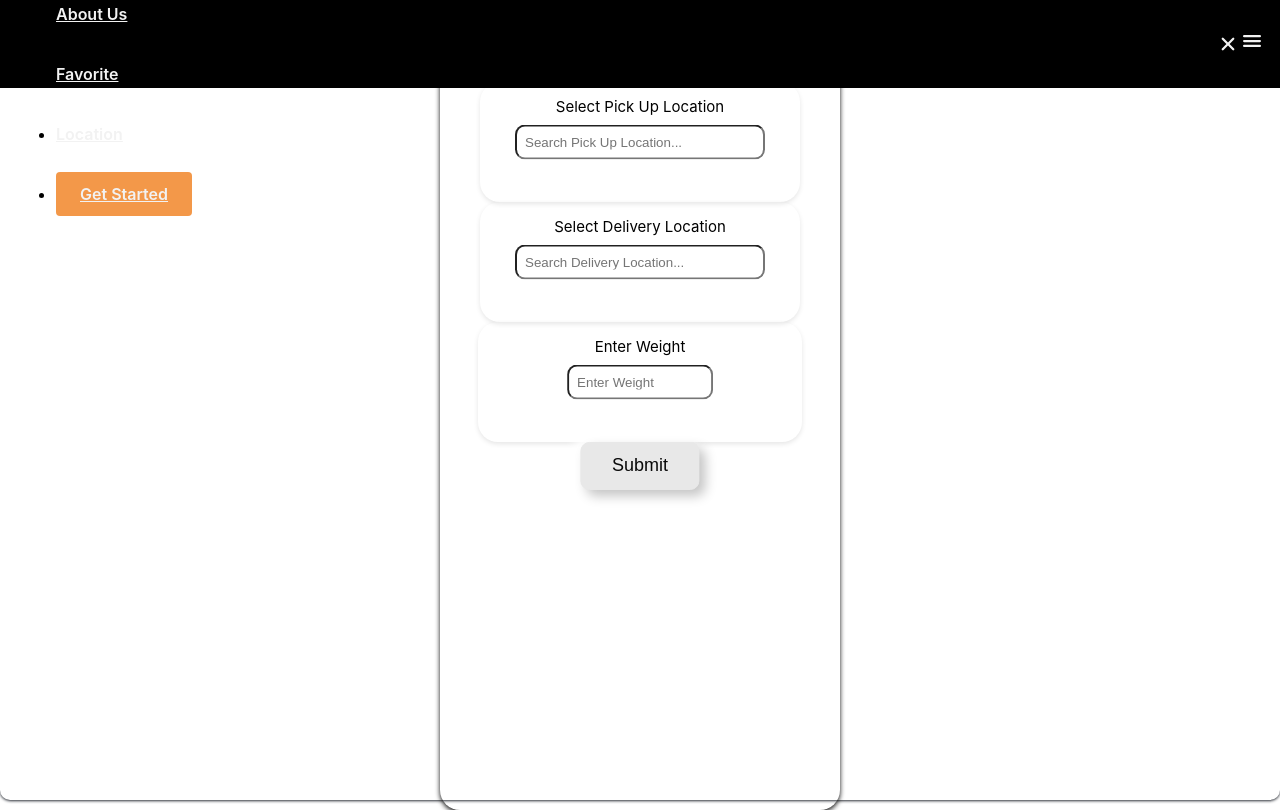
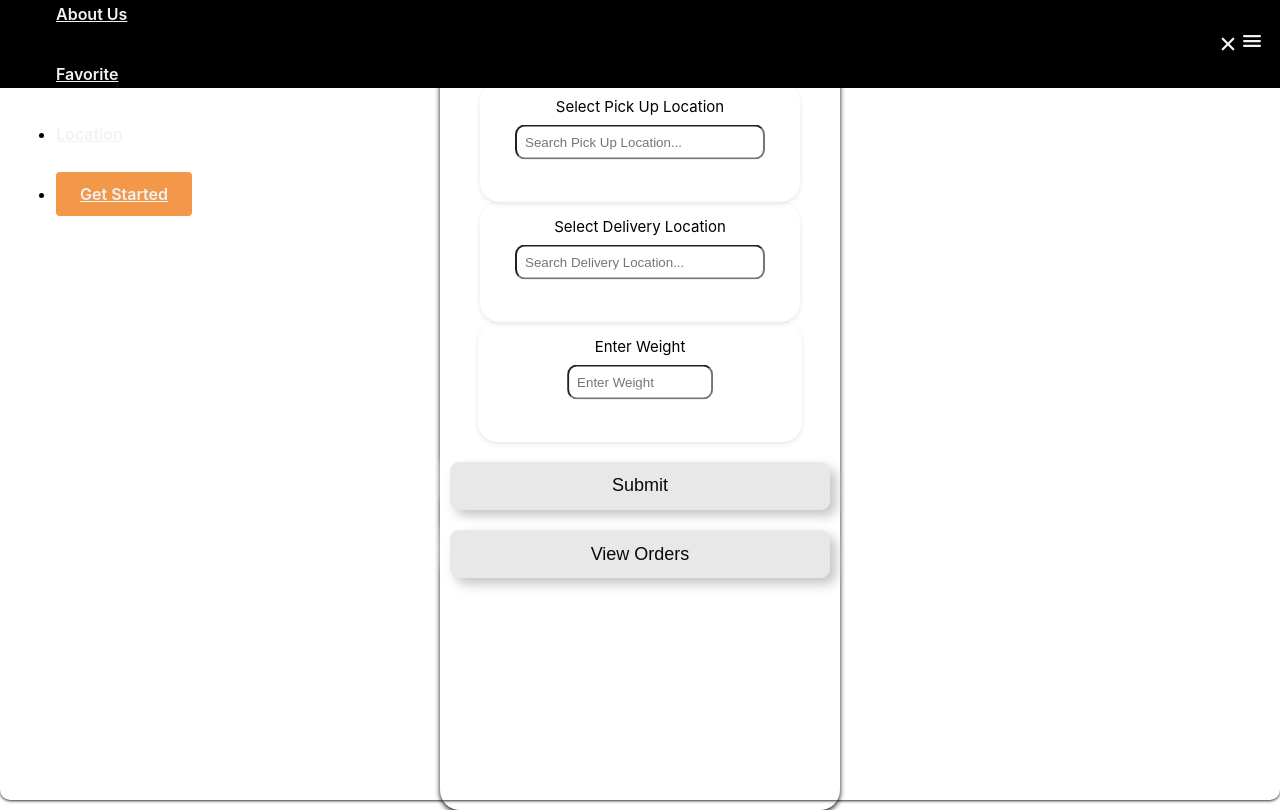
Before and after one commit to Pramothsgp/Bus-User-Panel, a React (Create React App) app: page /Deliverydetails in a window 1280 px wide. Built offline with nearby package versions, Linux system fonts and the light colour scheme.

Commit message:
Modified Local Delivery

```diff
--- a/src/Components/LocalDelivery/Delivery.css
+++ b/src/Components/LocalDelivery/Delivery.css
@@ -41,8 +41,15 @@
     box-sizing: border-box;
   }
 
-  /* From Uiverse.io by adamgiebl */
-.HLP-form-btn {
+  .HLP-btn-container {
+    margin-top: 20px;
+    display: flex;
+    flex-direction: column;
+    row-gap: 20px;
+    transition: all 5s ease;
+  }
+
+  .HLP-form-btn {
     position: relative;
     left: 50%;
     transform: translateX(-50%);
--- a/src/Components/LocalDelivery/DeliveryDetails.js
+++ b/src/Components/LocalDelivery/DeliveryDetails.js
@@ -1,7 +1,9 @@
-import React, { useState } from 'react';
+import React, { useEffect, useState } from 'react';
 import "./Delivery.css"
 
+
 import SearchBar from '../SearchBar/SearchBar';
+import { useNavigate } from 'react-router-dom';
 const locationData = [
   { id:"ukd", name: 'ukkadam', latitude: 10.985936, longitude: 76.965408 },
   { id :"kun",name: 'kuniyamuthur', latitude: 10.96324600, longitude: 76.94702200 },
@@ -16,17 +18,42 @@ const DeliveryDetails = () => {
   const [pickupLocation, setPickupLocation] = useState('');
   const [destination, setDestination] = useState('');
   const [showOrder, setShowOrder] = useState(false);
-  const handleSubmit = ()=>{
+  const navigate = useNavigate();
+  useEffect(() => {
+
+    if (!localStorage.getItem('orders')) {
+      localStorage.setItem('orders', JSON.stringify([]));
+    }
+  }, []);
+
+  const handleSubmit = () => {
     var temp = '';
     for (var i = 0; i < 2; i++)
       temp += alpb[Math.floor(Math.random() * 26)];
-    for ( i = 0; i < 3; i++)
+    for (i = 0; i < 3; i++)
       temp += num[Math.floor(Math.random() * 10)];
 
+    const calculatedPrice = Math.round(weight * 2.76 * 100) / 100;
     setOrderid(temp);
-    setPrice(Math.round(weight * 2.76 * 100)/100);
+    setPrice(calculatedPrice);
     setShowOrder(true);
-  }
+
+    const newOrder = {
+      pickupLocation,
+      destination,
+      orderid: temp,
+      price: calculatedPrice
+    };
+
+    const orders = JSON.parse(localStorage.getItem('orders'));
+
+    orders.push(newOrder);
+    localStorage.setItem('orders', JSON.stringify(orders));
+  };
+
+  const handleViewOrders = () => {
+    navigate('/orders');
+  };
   return (
     <div className='HLP-container' >
       <h1><center>Hyper Local Delivery</center></h1>
@@ -57,19 +84,26 @@ const DeliveryDetails = () => {
             id='weight-input'
             type='number'
             placeholder='Enter Weight'
+            required
             onChange={(e) => {
               setweight(e.target.value);
               setShowOrder(false);
             }}
           />
         </div>
+        <div className='HLP-btn-container'>
         {!showOrder &&
           <button
             className='HLP-form-btn'
             onClick={handleSubmit}
           >Submit</button>
         }
+        <button
+            className='HLP-form-btn'
+            onClick={handleViewOrders}
+            >View Orders</button>
       </div>
+            </div>
       {showOrder &&
         <div className='HLP-weight-container'>
           <h3>
```
